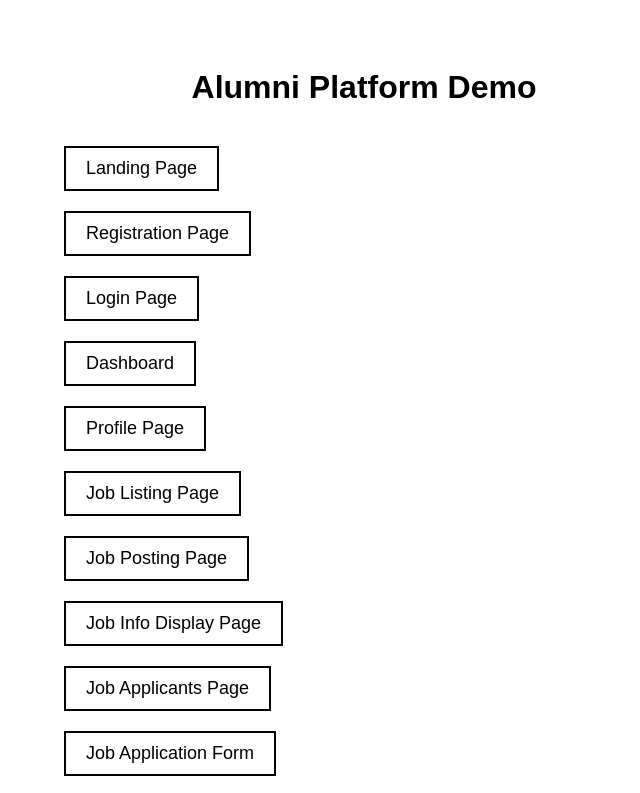
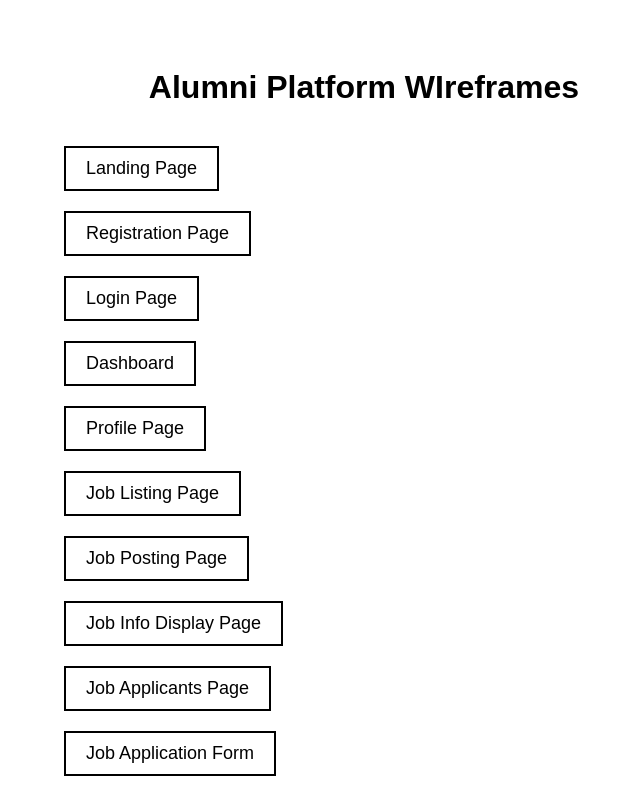
Before and after one commit to rajathnh/Alumni-Student-connecting-Platform, a plain HTML site: page index.html in a window 1280 px wide. Shown: the top 793 px of the page, without its empty margins (276-916 px from the left). Drawn offline with Linux system fonts and the light colour scheme.

Commit message:
Initial commit

```diff
--- a/index.html
+++ b/index.html
@@ -39,7 +39,7 @@
   </style>
 </head>
 <body>
-  <h1>Alumni Platform Demo</h1>
+  <h1>Alumni Platform WIreframes</h1>
   <ul>
     <li><a href="./pages/landing.html">Landing Page</a></li>
     <li><a href="./pages/registration.html">Registration Page</a></li>
```
